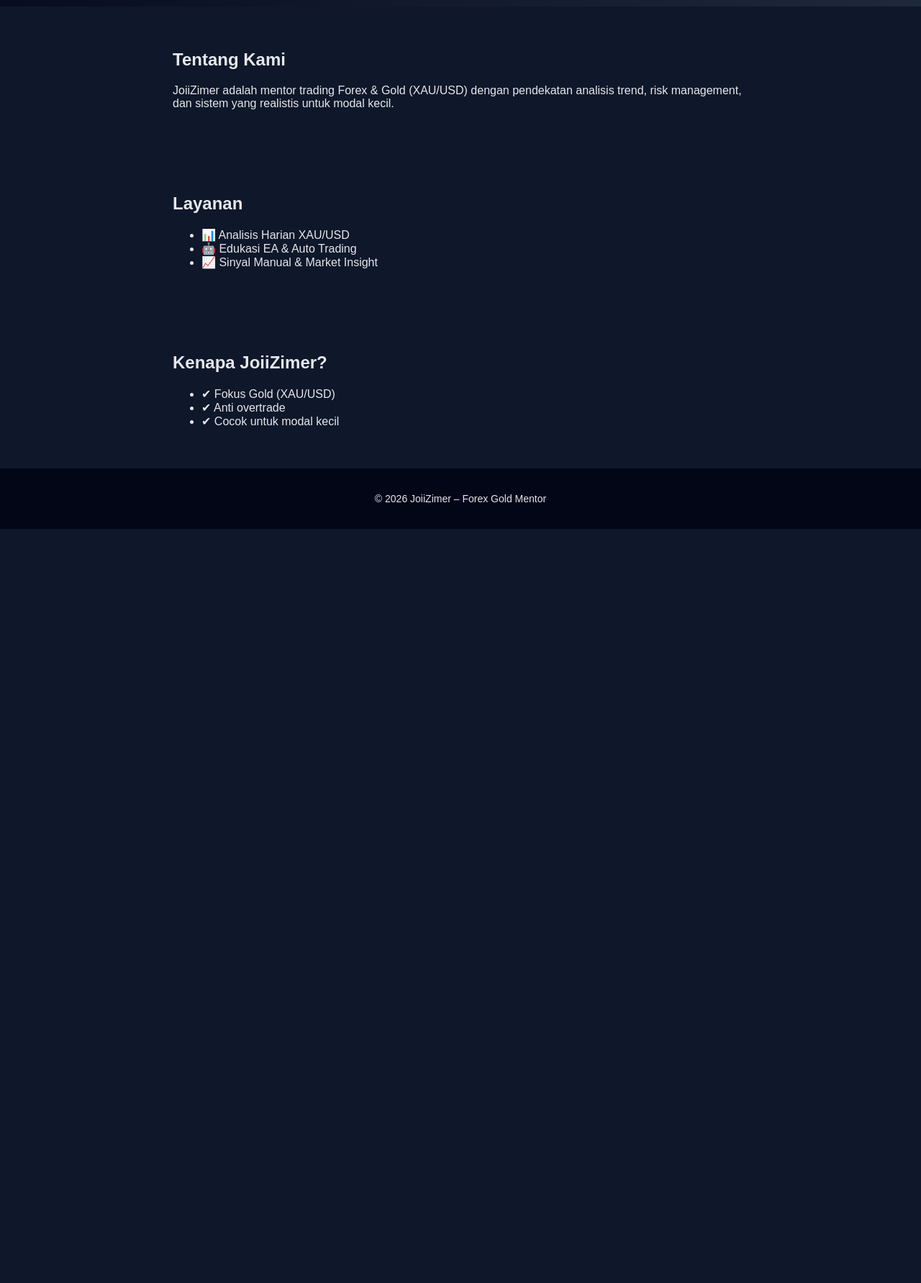
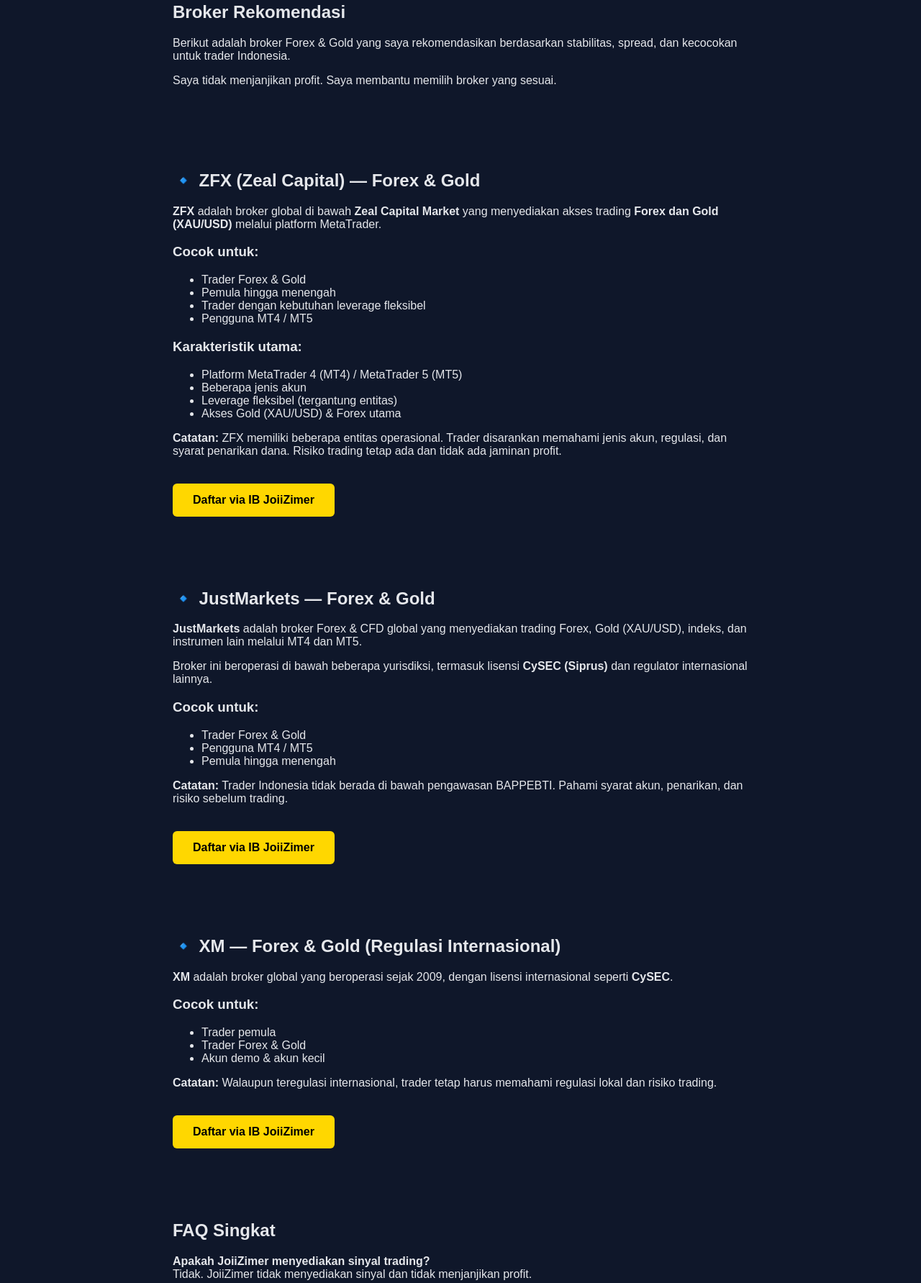
Before and after one commit to syukursaleh/joiizimer, a plain HTML site: page index.html in a window 1280 px wide. Shown: the part 303-2086 px from the top of the page at 72% size. Before the commit the page ends 1038 px from the top, so only its background shows below. Drawn offline with Linux system fonts and the light colour scheme.

Commit message:
Update index.html

```diff
--- a/index.html
+++ b/index.html
@@ -2,47 +2,156 @@
 <html lang="id">
 <head>
   <meta charset="UTF-8">
-  <title>JoiiZimer – Forex Gold Mentor</title>
+  <title>Broker Rekomendasi — JoiiZimer</title>
   <meta name="viewport" content="width=device-width, initial-scale=1.0">
   <link rel="stylesheet" href="style.css">
 </head>
 <body>
 
 <header>
-  <h1>JoiiZimer</h1>
-  <p>Forex & Gold Mentor – Fokus XAU/USD</p>
-  <a href="https://wa.me/62XXXXXXXXXX" class="btn">Join WhatsApp</a>
+  <h1>Broker Rekomendasi — JoiiZimer</h1>
+  <p>
+    Forex & Gold Educator | Introducing Broker
+  </p>
 </header>
 
 <section>
-  <h2>Tentang Kami</h2>
+  <h2>Broker Rekomendasi</h2>
   <p>
-    JoiiZimer adalah mentor trading Forex & Gold (XAU/USD)
-    dengan pendekatan analisis trend, risk management,
-    dan sistem yang realistis untuk modal kecil.
+    Berikut adalah broker Forex & Gold yang saya rekomendasikan
+    berdasarkan stabilitas, spread, dan kecocokan
+    untuk trader Indonesia.
+  </p>
+  <p>
+    Saya tidak menjanjikan profit.
+    Saya membantu memilih broker yang sesuai.
   </p>
 </section>
 
 <section>
-  <h2>Layanan</h2>
+  <h2>🔹 ZFX (Zeal Capital) — Forex & Gold</h2>
+
+  <p>
+    <strong>ZFX</strong> adalah broker global di bawah
+    <strong>Zeal Capital Market</strong> yang menyediakan
+    akses trading <strong>Forex dan Gold (XAU/USD)</strong>
+    melalui platform MetaTrader.
+  </p>
+
+  <h3>Cocok untuk:</h3>
   <ul>
-    <li>📊 Analisis Harian XAU/USD</li>
-    <li>🤖 Edukasi EA & Auto Trading</li>
-    <li>📈 Sinyal Manual & Market Insight</li>
+    <li>Trader Forex & Gold</li>
+    <li>Pemula hingga menengah</li>
+    <li>Trader dengan kebutuhan leverage fleksibel</li>
+    <li>Pengguna MT4 / MT5</li>
   </ul>
+
+  <h3>Karakteristik utama:</h3>
+  <ul>
+    <li>Platform MetaTrader 4 (MT4) / MetaTrader 5 (MT5)</li>
+    <li>Beberapa jenis akun</li>
+    <li>Leverage fleksibel (tergantung entitas)</li>
+    <li>Akses Gold (XAU/USD) & Forex utama</li>
+  </ul>
+
+  <p>
+    <strong>Catatan:</strong>
+    ZFX memiliki beberapa entitas operasional.
+    Trader disarankan memahami jenis akun,
+    regulasi, dan syarat penarikan dana.
+    Risiko trading tetap ada dan tidak ada jaminan profit.
+  </p>
+
+  <a class="btn" href="https://my.zm-area.com/reg?agentnumber=Z305351S1">
+    Daftar via IB JoiiZimer
+  </a>
 </section>
 
 <section>
-  <h2>Kenapa JoiiZimer?</h2>
+  <h2>🔹 JustMarkets — Forex & Gold</h2>
+
+  <p>
+    <strong>JustMarkets</strong> adalah broker Forex & CFD global
+    yang menyediakan trading Forex, Gold (XAU/USD),
+    indeks, dan instrumen lain melalui MT4 dan MT5.
+  </p>
+
+  <p>
+    Broker ini beroperasi di bawah beberapa yurisdiksi,
+    termasuk lisensi <strong>CySEC (Siprus)</strong>
+    dan regulator internasional lainnya.
+  </p>
+
+  <h3>Cocok untuk:</h3>
   <ul>
-    <li>✔ Fokus Gold (XAU/USD)</li>
-    <li>✔ Anti overtrade</li>
-    <li>✔ Cocok untuk modal kecil</li>
+    <li>Trader Forex & Gold</li>
+    <li>Pengguna MT4 / MT5</li>
+    <li>Pemula hingga menengah</li>
   </ul>
+
+  <p>
+    <strong>Catatan:</strong>
+    Trader Indonesia tidak berada di bawah
+    pengawasan BAPPEBTI.
+    Pahami syarat akun, penarikan,
+    dan risiko sebelum trading.
+  </p>
+
+  <a class="btn" href="https://one.justmarkets.link/a/lw8u0rnim7">
+    Daftar via IB JoiiZimer
+  </a>
+</section>
+
+<section>
+  <h2>🔹 XM — Forex & Gold (Regulasi Internasional)</h2>
+
+  <p>
+    <strong>XM</strong> adalah broker global
+    yang beroperasi sejak 2009,
+    dengan lisensi internasional seperti
+    <strong>CySEC</strong>.
+  </p>
+
+  <h3>Cocok untuk:</h3>
+  <ul>
+    <li>Trader pemula</li>
+    <li>Trader Forex & Gold</li>
+    <li>Akun demo & akun kecil</li>
+  </ul>
+
+  <p>
+    <strong>Catatan:</strong>
+    Walaupun teregulasi internasional,
+    trader tetap harus memahami
+    regulasi lokal dan risiko trading.
+  </p>
+
+  <a class="btn" href="https://www.xmidbroker.org/referral?token=smK0oyAFAKMj0LeygdGgrQ">
+    Daftar via IB JoiiZimer
+  </a>
+</section>
+
+<section>
+  <h2>FAQ Singkat</h2>
+
+  <p><strong>Apakah JoiiZimer menyediakan sinyal trading?</strong><br>
+  Tidak. JoiiZimer tidak menyediakan sinyal dan tidak menjanjikan profit.</p>
+
+  <p><strong>Apakah JoiiZimer mengelola dana?</strong><br>
+  Tidak. Semua keputusan dan risiko trading
+  sepenuhnya menjadi tanggung jawab trader.</p>
+
+  <p><strong>Apa peran JoiiZimer?</strong><br>
+  Sebagai educator independen dan
+  Introducing Broker (IB).</p>
 </section>
 
 <footer>
-  <p>© 2026 JoiiZimer – Forex Gold Mentor</p>
+  <p>
+    © 2026 JoiiZimer <br>
+    Edukasi & Introducing Broker <br>
+    Trading memiliki risiko kerugian
+  </p>
 </footer>
 
 </body>
```
